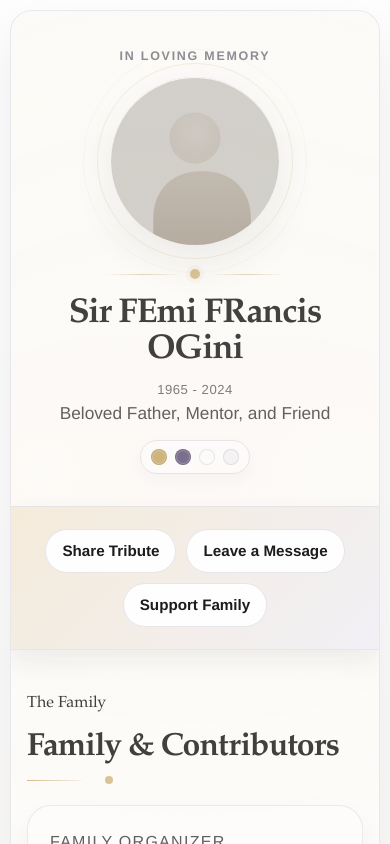
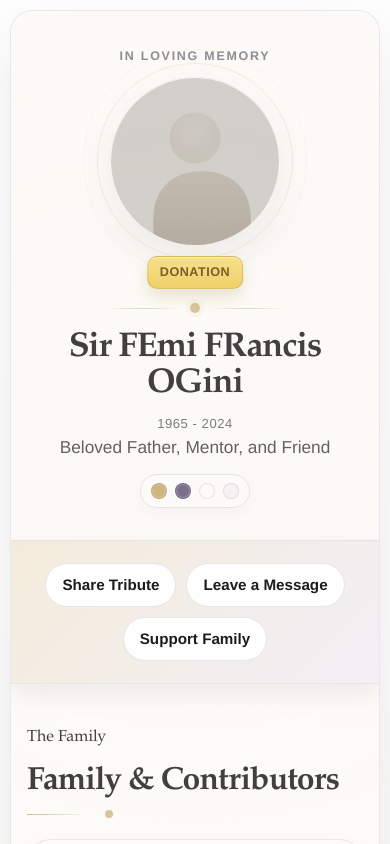
Before and after one commit to francis-dotcom/biotribute, a Next.js app: page /SirFemiOgini in a window 390 px wide. Shown: the top 844 px of the page. Built offline with nearby package versions, Linux system fonts and the light colour scheme; no server answers.

Commit message:
code: 2 file(s)

```diff
--- a/src/app/[slug]/page.tsx
+++ b/src/app/[slug]/page.tsx
@@ -76,10 +76,15 @@ export default async function TributePage({ params }: PageProps) {
       <div className="tribute-page">
         <section className="hero-section" id="tribute-top">
           <p className="hero-kicker">In Loving Memory</p>
-          <div
-            className={tribute.heroImageUrl ? "avatar-placeholder has-image" : "avatar-placeholder"}
-            aria-hidden="true"
-          />
+          <div className="hero-avatar-wrap">
+            <div
+              className={tribute.heroImageUrl ? "avatar-placeholder has-image" : "avatar-placeholder"}
+              aria-hidden="true"
+            />
+            <a className="hero-donation-badge" href="#support-section">
+              Donation
+            </a>
+          </div>
           <div className="hero-divider" aria-hidden="true">
             <span />
             <i />
--- a/src/app/globals.css
+++ b/src/app/globals.css
@@ -267,16 +267,59 @@ textarea {
   text-transform: uppercase;
 }
 
+.hero-avatar-wrap {
+  width: fit-content;
+  margin: 0 auto 24px;
+  position: relative;
+}
+
 .avatar-placeholder {
   width: 168px;
   height: 168px;
-  margin: 0 auto 24px;
+  margin: 0;
   border-radius: 999px;
   background: linear-gradient(135deg, #d9d9dc 0%, #f3f3f5 100%);
   box-shadow:
     inset 0 1px 0 rgba(255, 255, 255, 0.9),
     0 18px 40px rgba(28, 28, 30, 0.08);
   position: relative;
+}
+
+.hero-donation-badge {
+  position: absolute;
+  top: 2px;
+  right: -108px;
+  min-width: 96px;
+  padding: 8px 12px;
+  border-radius: 10px;
+  border: 1px solid rgba(149, 111, 17, 0.35);
+  background: linear-gradient(180deg, #f8de79 0%, #efc94f 100%);
+  color: #5c4205;
+  font: 700 0.79rem/1.2 var(--font-sans);
+  letter-spacing: 0.04em;
+  text-transform: uppercase;
+  text-decoration: none;
+  box-shadow:
+    0 8px 16px rgba(149, 111, 17, 0.2),
+    inset 0 1px 0 rgba(255, 255, 255, 0.55);
+  transition: transform 0.18s ease, box-shadow 0.18s ease, filter 0.18s ease;
+}
+
+.hero-donation-badge:hover {
+  transform: translateY(-1px);
+  filter: brightness(1.02);
+  box-shadow:
+    0 10px 18px rgba(149, 111, 17, 0.22),
+    inset 0 1px 0 rgba(255, 255, 255, 0.58);
+}
+
+.hero-donation-badge:active {
+  transform: translateY(0);
+}
+
+.hero-donation-badge:focus-visible {
+  outline: 2px solid rgba(149, 111, 17, 0.42);
+  outline-offset: 2px;
 }
 
 .avatar-placeholder::before {
@@ -2091,6 +2134,25 @@ textarea {
     width: min(180px, 100%);
   }
 
+  .hero-donation-badge {
+    top: auto;
+    right: 50%;
+    bottom: -44px;
+    transform: translateX(50%);
+  }
+
+  .hero-avatar-wrap {
+    margin-bottom: 58px;
+  }
+
+  .hero-donation-badge:hover {
+    transform: translateX(50%) translateY(-1px);
+  }
+
+  .hero-donation-badge:active {
+    transform: translateX(50%);
+  }
+
   .content-section h2 {
     margin-bottom: 24px;
     padding-bottom: 14px;
```
